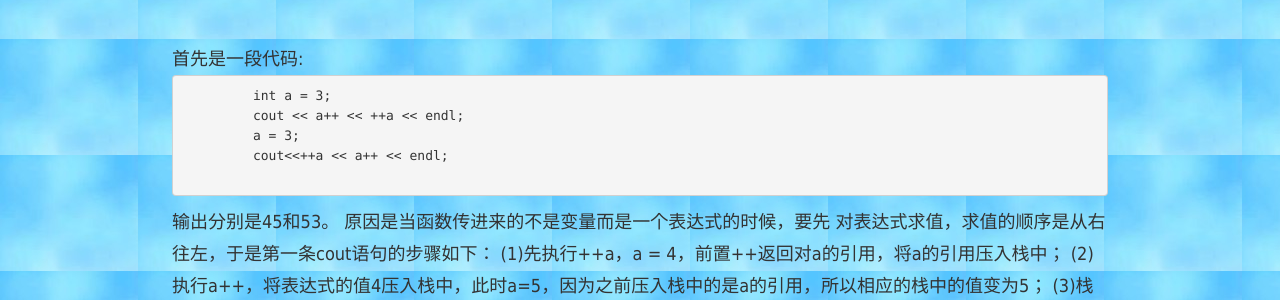
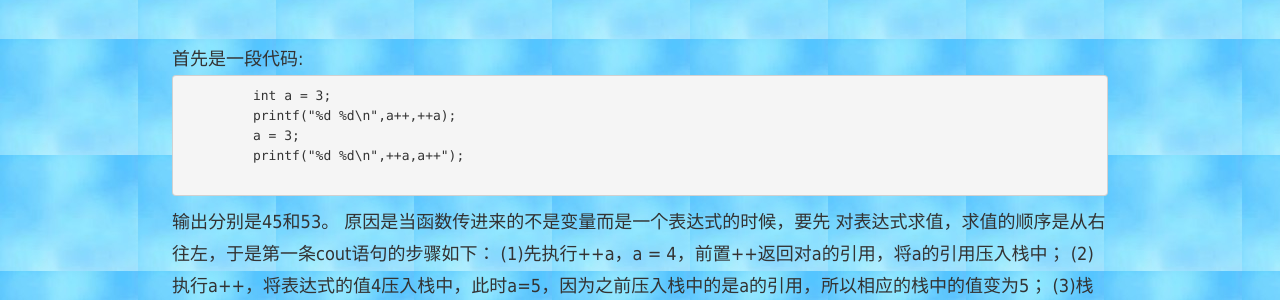
Before and after one commit to LSS1990/lssblog, a Jekyll site: the page built from _posts/2013-06-15-day.html, in a window 1280 px wide. Shown: the part 193-493 px from the top of the page. Built offline with Jekyll 4.4.1, drawn with Linux system fonts in a browser that asks for light colours; comment, search, counter and statistics services are not loaded.

Commit message:
Update 2013-06-15-day.html

```diff
--- a/_posts/2013-06-15-day.html
+++ b/_posts/2013-06-15-day.html
@@ -6,9 +6,9 @@ tag: C++中前置++与后置++的区别
 首先是一段代码:
 	<pre>
 	 int a = 3;
-	 cout &lt&lt a++ &lt&lt ++a &lt&lt endl;
+	 printf("%d %d\n",a++,++a);
 	 a = 3;
-	 cout&lt&lt++a &lt&lt a++ &lt&lt endl;
+	 printf("%d %d\n",++a,a++");
 	 </pre>
 输出分别是45和53。
 原因是当函数传进来的不是变量而是一个表达式的时候，要先
```
